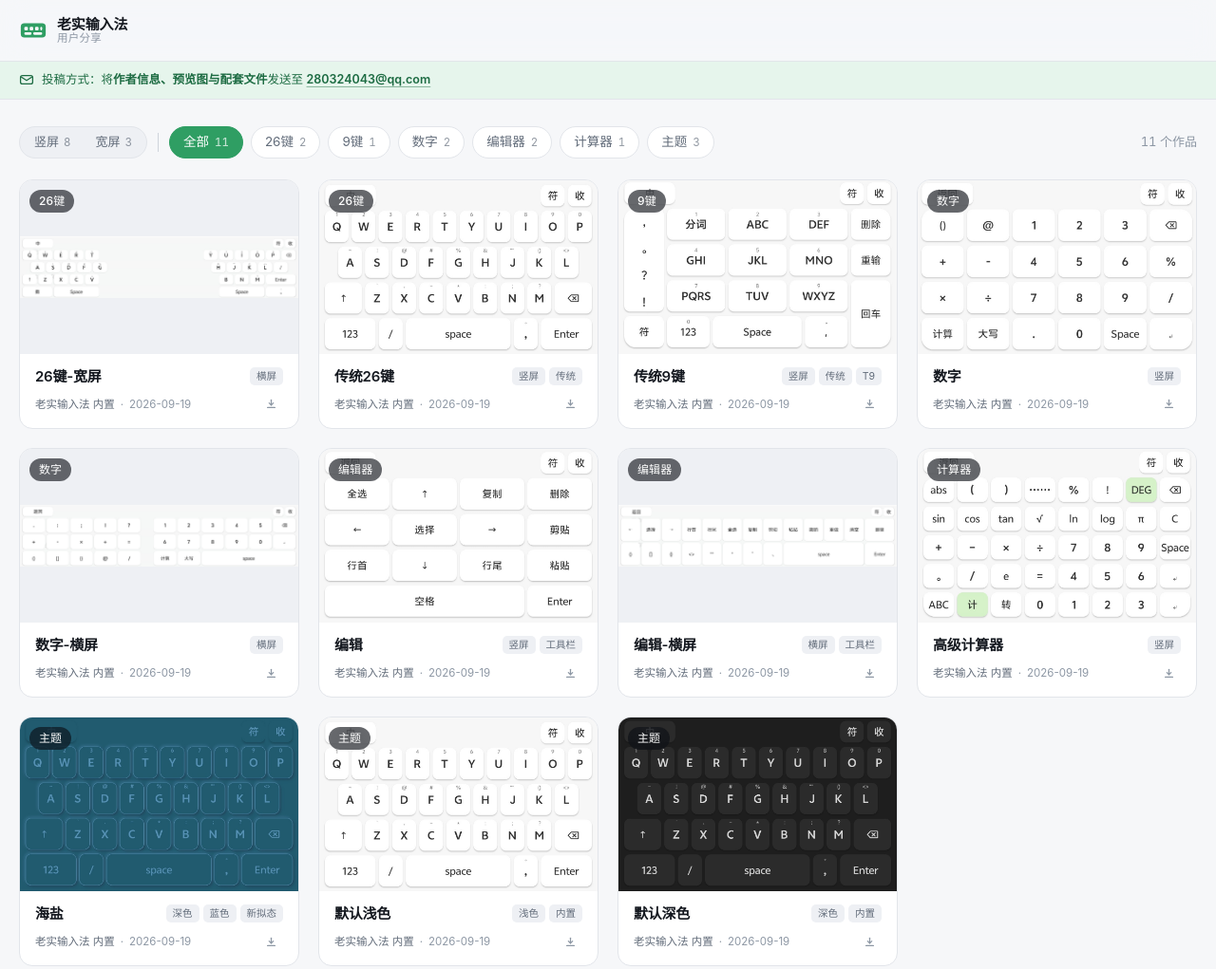
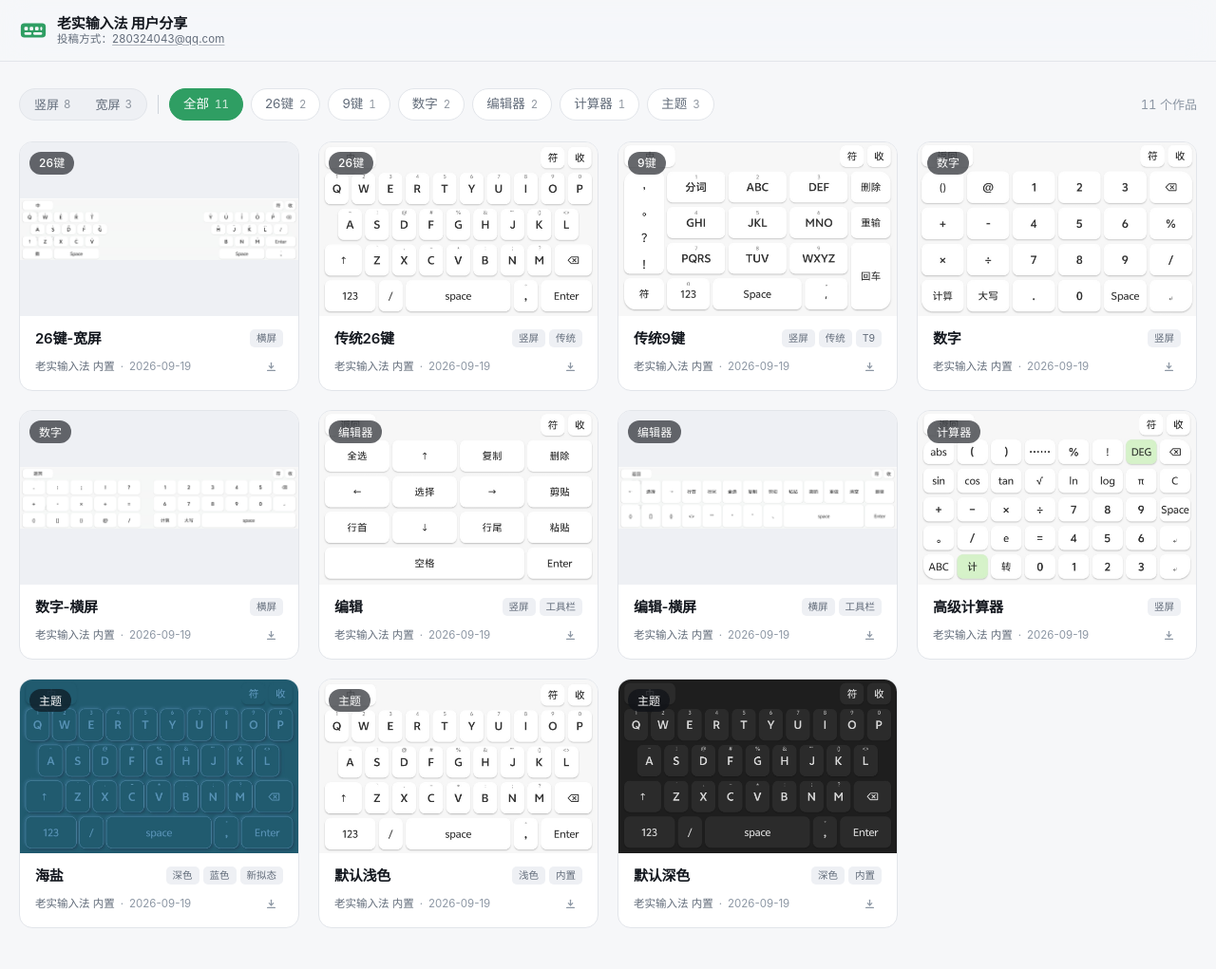
Before and after one commit to hero20072/lsshare, a website: page index.html in a window 1280 px wide. Shown: the top 1021 px of the page at 95% size. Drawn offline with Linux system fonts and the light colour scheme.

Commit message:
style: 投稿方式合并进顶栏，移除独立提示条

```diff
--- a/assets/styles.css
+++ b/assets/styles.css
@@ -105,64 +105,55 @@ code, .mono {
   display: flex;
   align-items: center;
   gap: 10px;
+  min-width: 0;
+}
+
+.brand-mark {
+  display: block;
+  width: 30px;
+  height: 30px;
   flex-shrink: 0;
 }
-
-.brand-mark { width: 30px; height: 30px; flex-shrink: 0; }
+.brand-mark svg { display: block; width: 100%; height: 100%; }
 .brand-mark rect { fill: var(--accent); }
 .brand-mark .dot { fill: var(--bg); }
 
-.brand-text { display: flex; flex-direction: column; line-height: 1.15; }
-.brand-text strong { font-size: 15px; font-weight: 650; letter-spacing: -.01em; }
-.brand-text em { font-style: normal; font-size: 11.5px; color: var(--text-faint); letter-spacing: .02em; }
-
-/* ---------------- 投稿提示条 ---------------- */
-
-.notice-bar {
-  border-bottom: 1px solid var(--border);
-  background: var(--accent-soft);
+/* 主标题 + 副标题（投稿方式与邮箱） */
+.brand-text {
+  display: flex;
+  flex-direction: column;
+  gap: 1px;
+  min-width: 0;
+  line-height: 1.2;
 }
 
-.notice-inner {
-  display: flex;
-  align-items: center;
-  gap: 8px;
-  padding-top: 10px;
-  padding-bottom: 10px;
-  font-size: 12.5px;
-  line-height: 1.5;
-  color: var(--accent-text);
+.brand-title {
+  font-size: 15px;
+  font-weight: 650;
+  letter-spacing: -.01em;
+  color: var(--text);
+  white-space: nowrap;
+}
+.brand-title:hover { color: var(--accent-text); }
+
+.brand-sub {
+  font-size: 11.5px;
+  color: var(--text-dim);
+  letter-spacing: .01em;
+  white-space: nowrap;
 }
 
-.notice-icon {
-  width: 16px;
-  height: 16px;
-  flex-shrink: 0;
-  fill: none;
-  stroke: currentColor;
-  stroke-width: 1.6;
-  stroke-linecap: round;
-  stroke-linejoin: round;
-}
-
-.notice-inner p { margin: 0; }
-.notice-inner b { font-weight: 600; }
-
-.notice-inner a {
-  font-weight: 600;
+.brand-sub a {
   color: inherit;
   text-decoration: underline;
-  text-underline-offset: 3px;
+  text-underline-offset: 2px;
   text-decoration-thickness: 1px;
   text-decoration-color: color-mix(in srgb, currentColor 45%, transparent);
-  transition: text-decoration-color .15s;
+  transition: color .15s, text-decoration-color .15s;
 }
-
-.notice-inner a:hover { text-decoration-color: currentColor; }
-
-@media (max-width: 620px) {
-  .notice-inner { align-items: flex-start; gap: 7px; font-size: 12px; padding-top: 9px; padding-bottom: 9px; }
-  .notice-icon { margin-top: 2px; }
+.brand-sub a:hover {
+  color: var(--accent-text);
+  text-decoration-color: currentColor;
 }
 
 /* ---------------- 分类筛选 ---------------- */
@@ -811,8 +802,8 @@ code, .mono {
 @media (max-width: 620px) {
   .wrap { padding: 0 15px; }
   .header-inner { flex-wrap: wrap; gap: 10px; padding: 10px 0; min-height: 0; }
-  .brand-text em { display: none; }
-  .header-search { width: 100%; margin-left: 0; }
+  .brand-title { font-size: 14px; }
+  .brand-sub { font-size: 10.5px; }
   .grid { grid-template-columns: repeat(auto-fill, minmax(158px, 1fr)); gap: 12px; }
   /* .related .grid 选择器更具体，需要显式覆盖 */
   .related .grid { grid-template-columns: repeat(auto-fill, minmax(148px, 1fr)); }
--- a/index.html
+++ b/index.html
@@ -14,8 +14,9 @@
 
 <header class="site-header">
   <div class="wrap header-inner">
-    <a class="brand" href="#/">
-      <svg class="brand-mark" viewBox="0 0 32 32" aria-hidden="true">
+    <div class="brand">
+      <a class="brand-mark" href="#/" aria-label="回到首页">
+        <svg viewBox="0 0 32 32" aria-hidden="true">
           <rect x="2" y="8" width="28" height="16" rx="4"/>
           <rect class="dot" x="6"  y="12" width="4" height="4" rx="1.2"/>
           <rect class="dot" x="12" y="12" width="4" height="4" rx="1.2"/>
@@ -24,25 +25,14 @@
           <rect class="dot" x="6"  y="18" width="8" height="3" rx="1.2"/>
           <rect class="dot" x="16" y="18" width="10" height="3" rx="1.2"/>
         </svg>
-      <span class="brand-text">
-        <strong>老实输入法</strong>
-        <em>用户分享</em>
-      </span>
       </a>
+      <div class="brand-text">
+        <a class="brand-title" href="#/">老实输入法 用户分享</a>
+        <span class="brand-sub">投稿方式：<a href="mailto:280324043@qq.com">280324043@qq.com</a></span>
+      </div>
+    </div>
   </div>
 </header>
-
-<div class="notice-bar">
-  <div class="wrap notice-inner">
-    <svg class="notice-icon" viewBox="0 0 20 20" aria-hidden="true">
-      <rect x="2" y="4.5" width="16" height="11" rx="2.5"/>
-      <path d="m3.2 6.6 6.8 4.4 6.8-4.4"/>
-    </svg>
-    <p>投稿方式：将<b>作者信息、预览图与配套文件</b>发送至
-      <a href="mailto:280324043@qq.com">280324043@qq.com</a>
-    </p>
-  </div>
-</div>
 
 <main id="app" class="wrap"></main>
 
```
Lines whose indentation alone changed are shown as unchanged.
